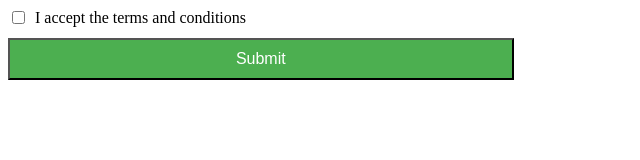
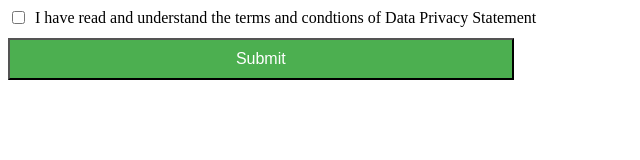
Before and after one commit to Hariprasath0708/termsandcondition, a plain HTML site: page index.html in a window 1280 px wide. Shown: the whole page, without its empty margins (0-640 px from the left). Drawn offline with Linux system fonts and the light colour scheme.

Commit message:
Update index.html

```diff
--- a/index.html
+++ b/index.html
@@ -27,7 +27,7 @@ button[type="submit"] {
    <form id="form">
   <div class="checkbox-container">
     <input type="checkbox" id="termsAndConditions" required>
-    <label for="termsAndConditions">I accept the terms and conditions</label>
+    <label for="termsAndConditions">I have read and understand the terms and condtions of Data Privacy Statement</label>
   </div>
   <br><br>
   <button type="submit" onclick="submitForm()">Submit</button>
```
